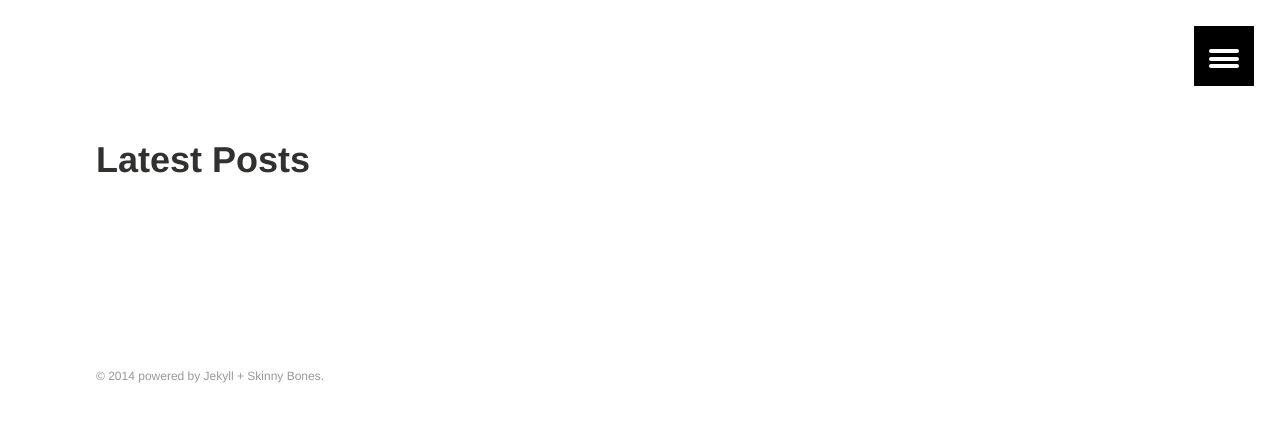
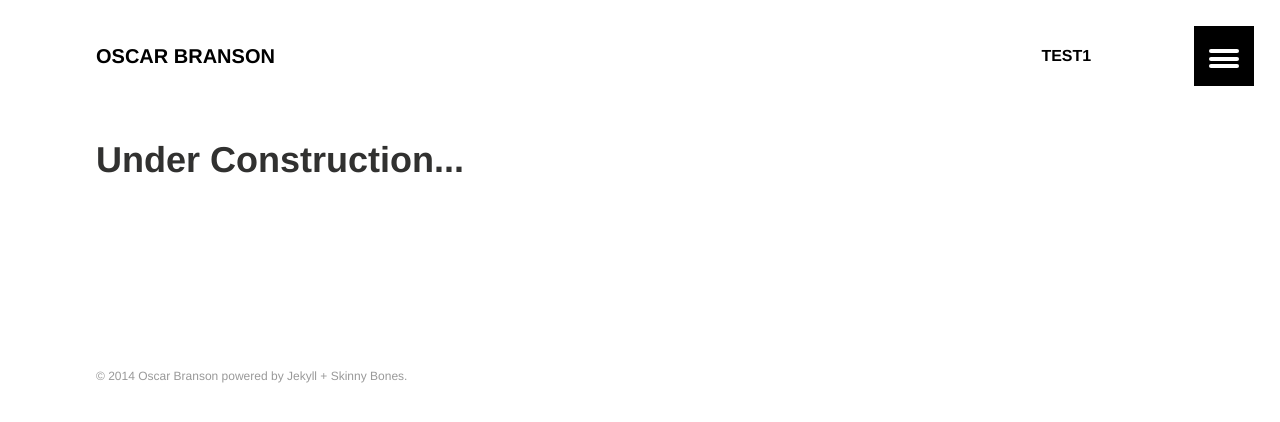
Before and after one commit to oscarbranson/oscarbranson.github.io, a Jekyll site: the page built from index.md, in a window 1280 px wide. Shown: the top 422 px of the page. Built offline with Jekyll 4.4.1, drawn with Linux system fonts in a browser that asks for light colours.

Commit message:
Updated front page and info

```diff
--- a/_config.yml
+++ b/_config.yml
@@ -1,7 +1,7 @@
 # Site wide configuration
 
-title:
-description:
+title: Oscar Branson
+description: "Under construction..."
 logo: # 120x120 px default image used for Twitter summary card
 teaser: # 400x250 px default teaser image used in image archive grid
 locale:
@@ -21,9 +21,9 @@ gems:
 
 # Site owner
 owner:
-  name:
-  email:
-  twitter:
+  name: Oscar Branson
+  email: oscarbranson@gmail.com
+  twitter: oscarbranson
   google:
     ad-client:
     ad-slot:
--- a/_data/navigation.yml
+++ b/_data/navigation.yml
@@ -1,6 +1,6 @@
 # Site navigation links
 
-- title:
-  url:
-  excerpt:
+- title: Test1
+  url: /test1/
+  excerpt: "A test I have just made, to find out how this thing works..."
   image:
--- a/index.md
+++ b/index.md
@@ -1,7 +1,7 @@
 ---
 layout: archive
 permalink: /
-title: "Latest Posts"
+title: "Under Construction..."
 ---
 
 <div class="tiles">
```
Also changed, not shown: 1 other file.
